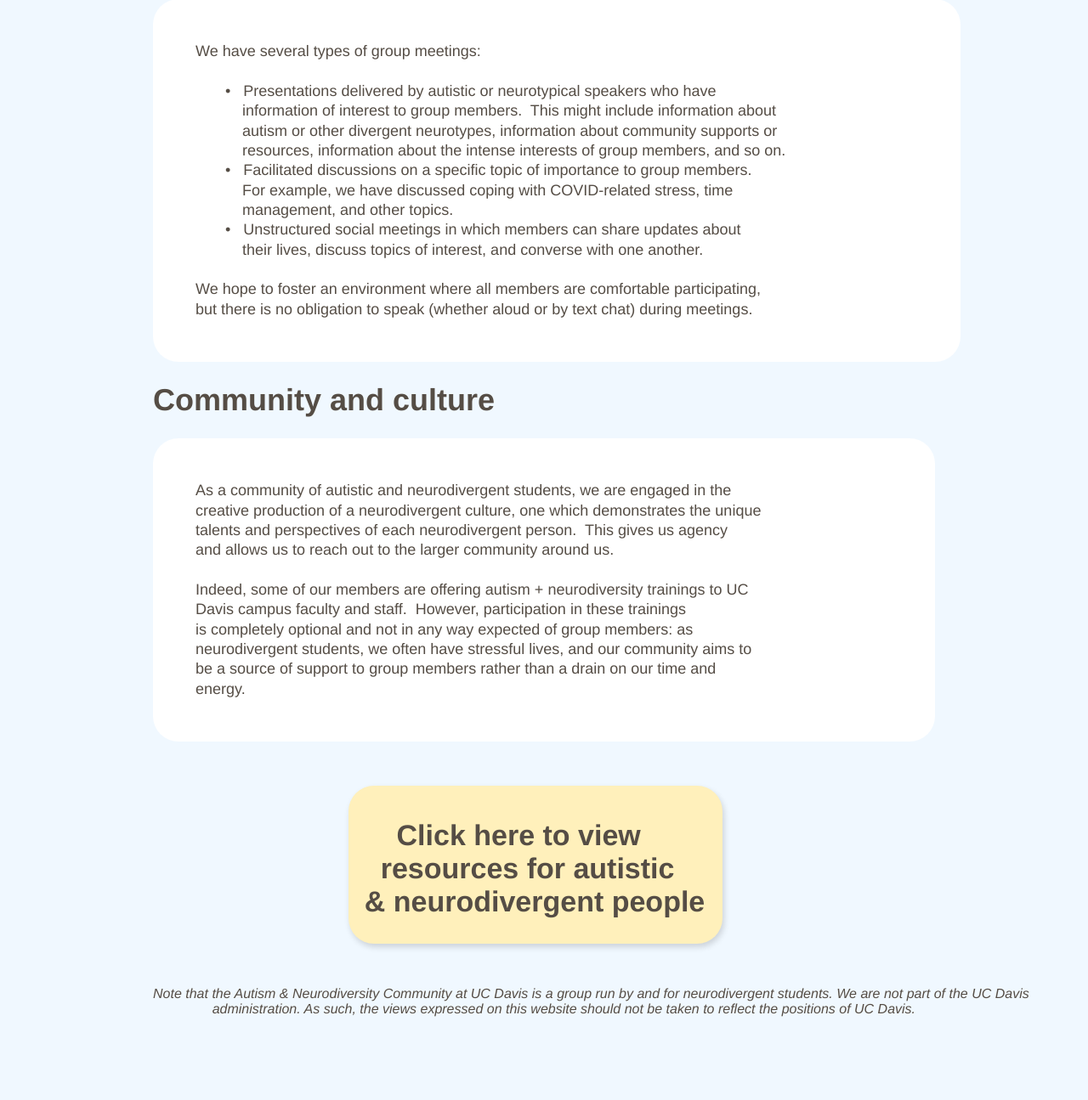
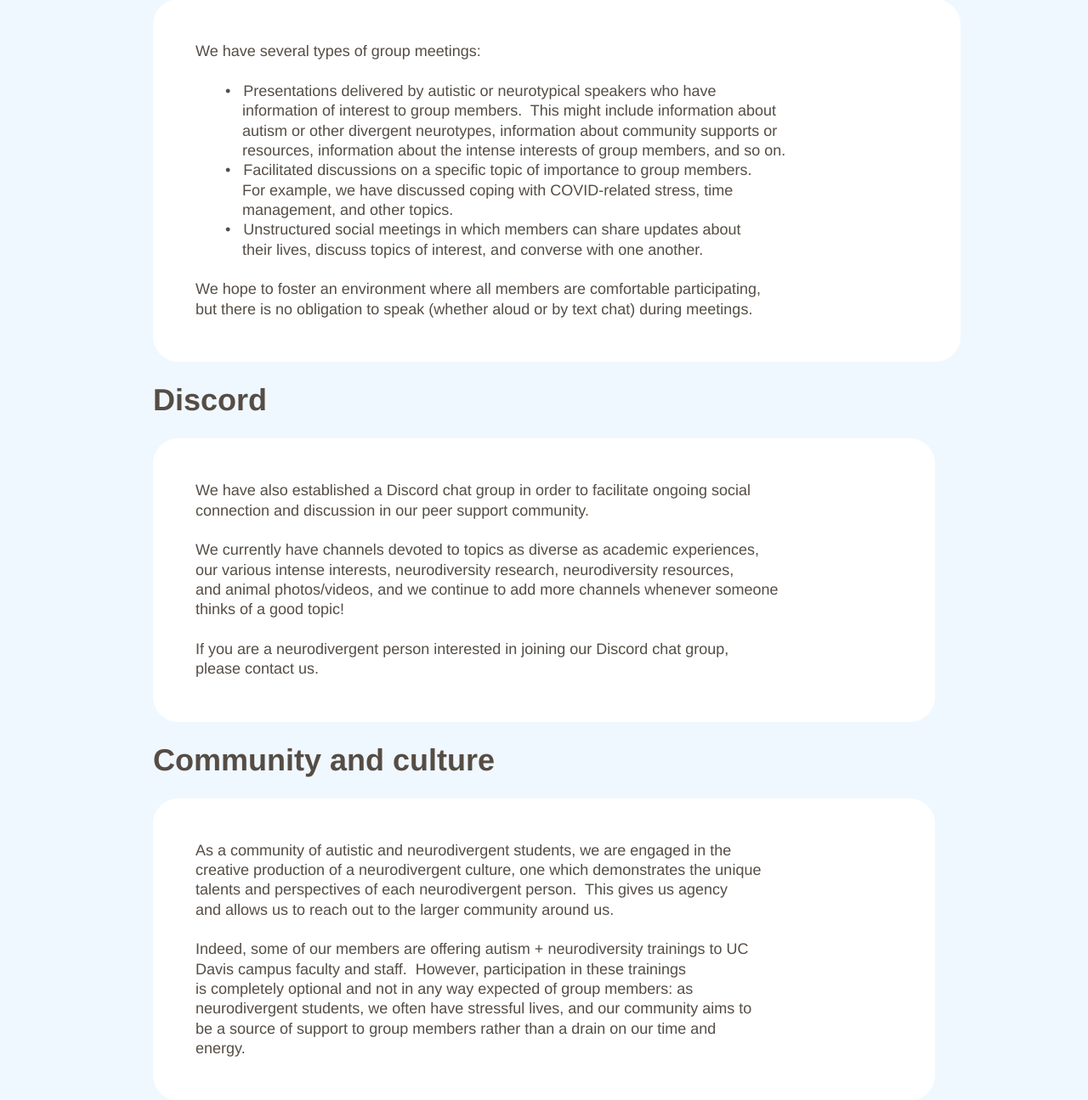
Before and after one commit to Autism-Neurodiversity-Community-UCD/ancwebsite, a Flask app: page /peersupport in a window 1280 px wide. Shown: the part 1819-3114 px from the top of the page at 85% size. Before the commit the page ends 3016 px from the top, so only its background shows below. Run offline with Flask 2, Linux system fonts and the light colour scheme.

Commit message:
Update ANCpeersupport.html

```diff
--- a/templates/ANCpeersupport.html
+++ b/templates/ANCpeersupport.html
@@ -158,6 +158,22 @@ We hope to foster an environment where all members are comfortable participating
 but there is no obligation to speak (whether aloud or by text chat) during meetings.
 </pre>
 
+
+<h1>Discord</h1>
+<pre class="class_eight">
+We have also established a Discord chat group in order to facilitate ongoing social
+connection and discussion in our peer support community.
+
+We currently have channels devoted to topics as diverse as academic experiences,
+our various intense interests, neurodiversity research, neurodiversity resources,
+and animal photos/videos, and we continue to add more channels whenever someone
+thinks of a good topic!
+
+If you are a neurodivergent person interested in joining our Discord chat group,
+please <a style="text-decoration:none;color: #554D45;" href="/contactus">contact us</a>.
+</pre>
+
+
 <h1>Community and culture</h1>
 
 
```
